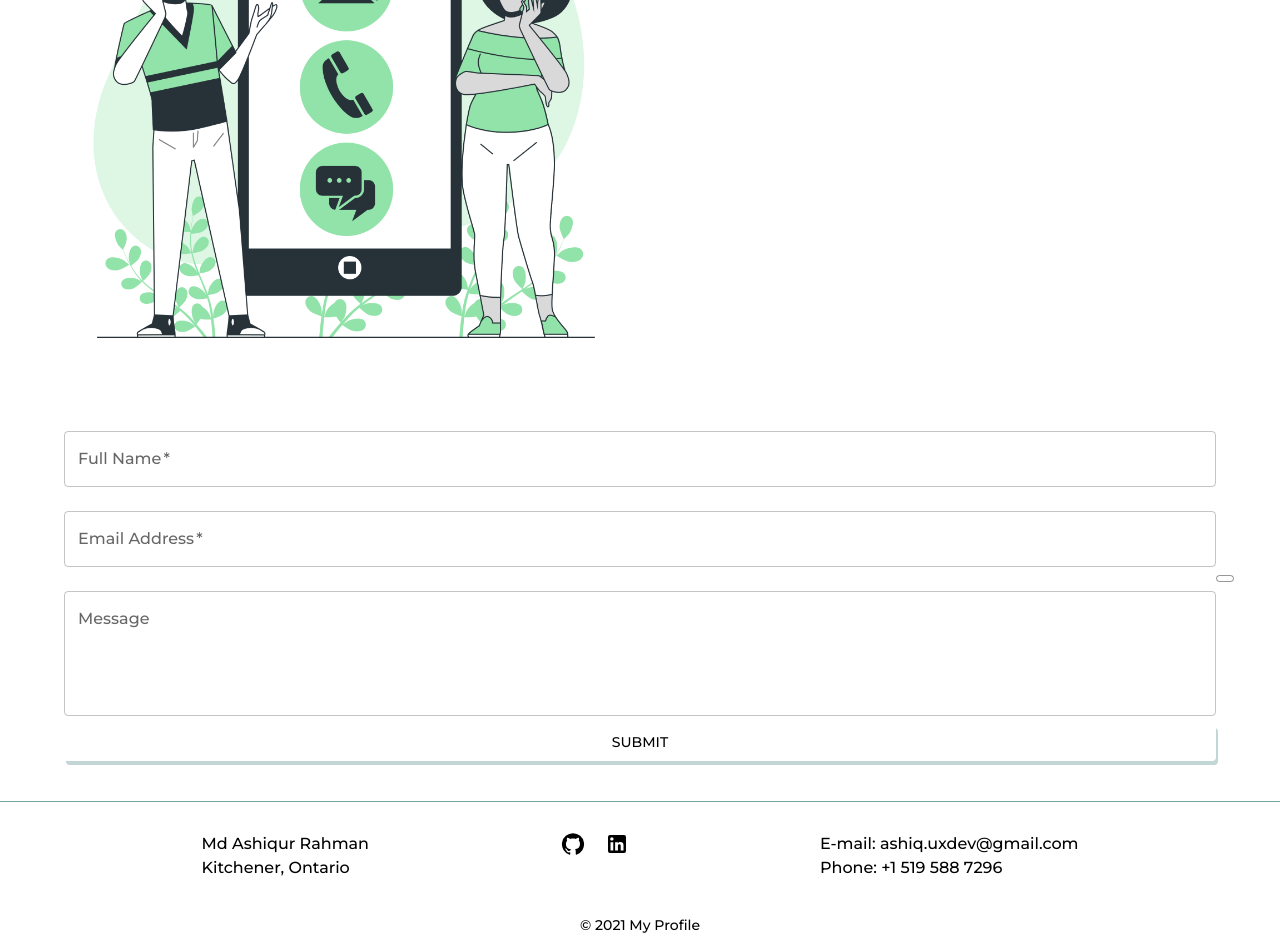
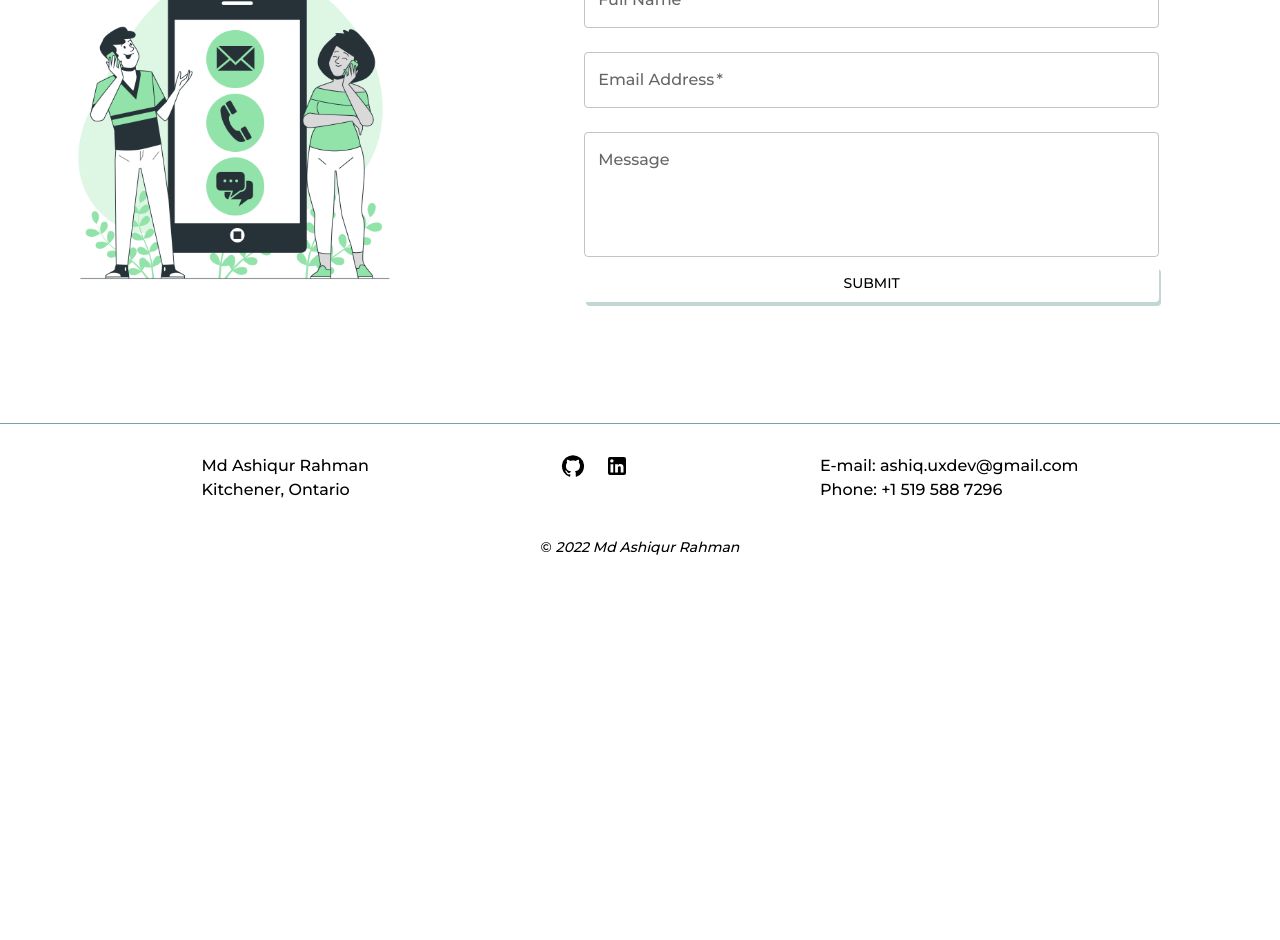
Before and after one commit to AshiqRhn/profile-website, a Next.js app: page / in a window 1280 px wide. Shown: the part 2420-3360 px from the top of the page. After the commit the page ends 2982 px from the top, so only its background shows below. Built offline with nearby package versions, Linux system fonts and the light colour scheme.

Commit message:
Fixed bugs
In all pages

```diff
--- a/pages/index.tsx
+++ b/pages/index.tsx
@@ -3,6 +3,7 @@ import HomePage from "../src/home";
 
 
 const Home: NextPage = () => {
+
 
 
   return (
--- a/src/contact.tsx
+++ b/src/contact.tsx
@@ -1,15 +1,8 @@
-import {
-  Button,
-  CardMedia,
-  Container,
-  Grid,
-  TextField,
-  Typography
-} from "@mui/material";
+import { Button, CardMedia, Container, Grid, TextField, Typography } from '@mui/material';
 import { makeStyles } from "@mui/styles";
-import React, { useState } from "react";
+import React from 'react';
 
-function Contact() {
+const Contact = () => {
   const useStyles = makeStyles({
     Media: {
       height: "100%",
@@ -17,15 +10,7 @@ function Contact() {
       alignItems: "center",
     },
   });
-useState
-  const [name, setName] = useState("");
-  const [email, setEmail] = useState("");
-  const [message, setMessage] = useState("");
-
-  const handleSubmit = () => {};
-
   const classes = useStyles()
-
   return (
     <>
     <Container id="contact" style={{border: '1px solid white'}}>
@@ -41,7 +26,6 @@ useState
               image="/contact.png"
             />
           </Grid>
-
           <Grid
             item
             xs={12}
@@ -51,58 +35,63 @@ useState
             marginBottom={5}
             alignItems="center"
           >
-            <form noValidate autoComplete="off" action="https://formsubmit.co/ashiq.uxdev@email.com" method="POST">
           <div>
+            <form action="https://formsubmit.co/ashiq.uxdev@gmail.com" method="POST">
             <TextField
                   label="Full Name"
+                  type="text"
+                  name="name"
                   margin="normal"
                   variant="outlined"
-                  value={name}
-                  onChange={(e) => setName(e.target.value)}
                   fullWidth
+                  required
                 />
+
             <TextField
                   label="Email Address"
+                  type="email"
+                  name="email"
                   margin="normal"
                   variant="outlined"
-                  value={email}
-                  onChange={(e) => setEmail(e.target.value)}
                   fullWidth
+                  required
                 />
-              </div>
-              <br />
-
             <TextField
                 multiline
                 rows="4"
                 label="Message"
+                type="text"
+                name="message"
                 margin="normal"
                 variant="outlined"
-                value={message}
-                onChange={(e) => setMessage(e.target.value)}
                 fullWidth
               />
-              <br />
-              <input type="hidden" name="_next" value="https://www.ashiqrahman.link/thankyou.tsx"></input>
-              <Button
-                fullWidth
+              <input
+                type='hidden'
+                name="_next"
+                value="https://www.ashiqrahman.link/thankyou"
+
+              />
+              <input type='hidden' name="_captcha" value="false" />
+
+              <Button fullWidth
                 variant="contained"
-                onClick={handleSubmit}
-
+                type="submit"
                 sx={{
                   color: 'black',
                   backgroundColor: 'white',
                   boxShadow: '2px 4px #c2d6d6',
-              }}
-              >
+                }}>
                 Submit
               </Button>
             </form>
+          </div>
+
           </Grid>
       </Grid>
     </Container>
     </>
-  );
+  )
 }
 
-export default Contact;
+export default Contact
--- a/src/contactForm.tsx
+++ /dev/null
@@ -1,93 +0,0 @@
-import { Button, CardMedia, Container, Grid, TextField, Typography } from '@mui/material';
-import { makeStyles } from "@mui/styles";
-import React from 'react';
-
-const ContactForm = () => {
-  const useStyles = makeStyles({
-    Media: {
-      height: "100%",
-      width: "50%",
-      alignItems: "center",
-    },
-  });
-  const classes = useStyles()
-  return (
-    <>
-    <Container>
-    <Typography variant="h3" align="center"  marginBottom={5} marginTop={15}>
-          Contact Me
-        </Typography>
-        <Grid item xs={12} md={6} lg={5} marginTop={5} marginBottom={5} marginRight={5}>
-            <CardMedia
-              className={classes.Media}
-              component="img"
-              image="/contact.png"
-            />
-          </Grid>
-          <Grid
-            item
-            xs={12}
-            md={6}
-            lg={6}
-            marginTop={5}
-            marginBottom={5}
-            alignItems="center"
-          >
-          <div>
-            <form action="https://formsubmit.co/ashiq.uxdev@gmail.com" method="POST">
-            <TextField
-                  label="Full Name"
-                  type="text"
-                  name="name"
-                  margin="normal"
-                  variant="outlined"
-                  fullWidth
-                  required
-                />
-
-            <TextField
-                  label="Email Address"
-                  type="email"
-                  name="email"
-                  margin="normal"
-                  variant="outlined"
-                  fullWidth
-                  required
-                />
-            <TextField
-                multiline
-                rows="4"
-                label="Message"
-                type="text"
-                name="message"
-                margin="normal"
-                variant="outlined"
-                fullWidth
-              />
-              <TextField
-                type="hidden"
-                name="_next"
-                value="https://www.ashiqrahman.link/thankyou"
-              />
-              <TextField type="hidden" name="_captcha" value="false" />
-
-              <Button fullWidth
-                variant="contained"
-                type="submit"
-                sx={{
-                  color: 'black',
-                  backgroundColor: 'white',
-                  boxShadow: '2px 4px #c2d6d6',
-                }}>
-                Submit
-              </Button>
-            </form>
-          </div>
-
-          </Grid>
-    </Container>
-    </>
-  )
-}
-
-export default ContactForm
--- a/src/footer.tsx
+++ b/src/footer.tsx
@@ -21,13 +21,18 @@ function Footer() {
           </Box>
           <Box padding="10px">
 
+
             <Icon sx={{marginRight:"20px"}}>
-              <GitHubIcon />
+              <a href="https://github.com/AshiqRhn?tab=repositories" target="_blank">
+               <GitHubIcon />
+              </a>
             </Icon>
 
 
             <Icon>
-              <LinkedInIcon />
+              <a href="https://www.linkedin.com/in/ashiq001/" target="_blank">
+              <LinkedInIcon  />
+              </a>
             </Icon>
           </Box>
           <Box padding="10px">
@@ -43,7 +48,7 @@ function Footer() {
           <Typography variant="body2" color="black" padding="5px" align="center"
 
           >
-             &copy; 2021 My Profile
+             &copy; <i>2022 Md Ashiqur Rahman</i>
           </Typography>
 
     </>
--- a/src/home.tsx
+++ b/src/home.tsx
@@ -4,7 +4,7 @@ import Head from "next/head";
 import React from "react";
 import Menu from "../src/menu";
 import About from "./about";
-import ContactForm from "./contactForm";
+import ContactForm from "./contact";
 import Footer from "./footer";
 import Projects from "./projects";
 import Skills from "./skills";
--- a/src/projects.tsx
+++ b/src/projects.tsx
@@ -39,8 +39,11 @@ function Projects() {
                 </CardContent>
               </CardActionArea>
               <CardActions>
-                <Button size="small" color="primary" href="/proj1">
+                <Button size="small" color="primary" href="https://counterr-app.vercel.app/" target="_blank">
                   Try it
+                </Button>
+                <Button size="small" color="primary" href="https://github.com/AshiqRhn/counter-app" target="_blank">
+                  Code
                 </Button>
               </CardActions>
             </Card>
@@ -65,8 +68,11 @@ function Projects() {
                 </CardContent>
               </CardActionArea>
               <CardActions>
-                <Button size="small" color="primary">
+                <Button size="small" color="primary" href="https://my-tasks-app.vercel.app/" target="_blank">
                   Try it
+                </Button>
+                <Button size="small" color="primary" href="https://github.com/AshiqRhn/my-tasks-app" target="_blank">
+                  Code
                 </Button>
               </CardActions>
             </Card>
@@ -91,8 +97,11 @@ function Projects() {
                 </CardContent>
               </CardActionArea>
               <CardActions>
-                <Button size="small" color="primary">
+                <Button size="small" color="primary" href="https://rest-api-app.vercel.app/" target="_blank" >
                   Try it
+                </Button>
+                <Button size="small" color="primary" href="https://github.com/AshiqRhn/REST-API-App" target="_blank" >
+                  Code
                 </Button>
               </CardActions>
             </Card>
```
Also changed, not shown: pages/proj1.tsx (deleted, +0 -16 lines). Lines whose indentation alone changed are shown as unchanged.
